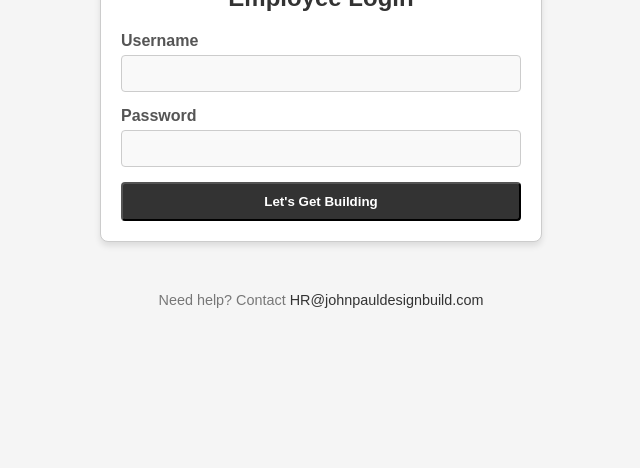
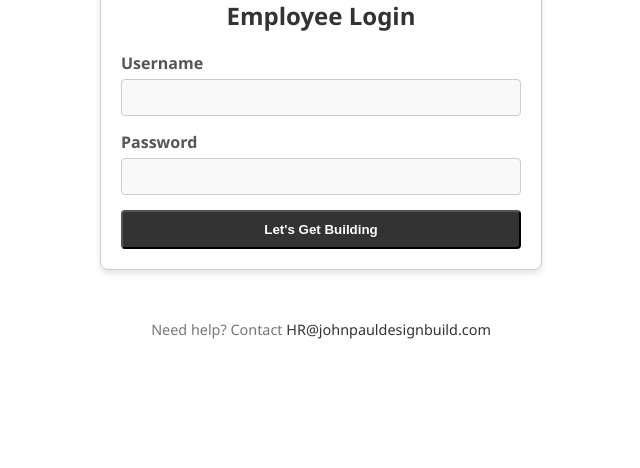
Before and after one commit to VPJPDB/JPDBEmployeePortal, a Django app: page / in a window 1280 px wide. Shown: the part 332-800 px from the top of the page, without its empty margins (319-959 px from the left). Run offline with Django 5.2, Linux system fonts and the light colour scheme.

Commit message:
Update templates and forms for consistency and usability
* **Templates**: Update `training/templates/training/handbook.html` and `training/templates/training/login.html` to use 'Segoe UI' font and white background color for consistency with JPdesignbuild.com.
* **Forms**: Enhance `HRReportForm`, `SafetySurveyForm`, `CheckInForm`, and `TrainingFollowUpForm` in `training/forms.py` with placeholder text for better user experience.

```diff
--- a/training/templates/training/handbook.html
+++ b/training/templates/training/handbook.html
@@ -6,10 +6,10 @@
     <title>Employee Handbook - John Paul Design Build</title>
     <style>
         body {
-            font-family: 'Arial', sans-serif;
+            font-family: 'Segoe UI', system-ui, Roboto, 'Helvetica Neue', Arial, sans-serif;
             margin: 0;
             padding: 0;
-            background-color: #f5f5f5;
+            background-color: #fff;
             color: #333;
         }
         .header {
--- a/training/templates/training/login.html
+++ b/training/templates/training/login.html
@@ -7,10 +7,10 @@
     <title>Login - John Paul Design Build</title>
     <style>
         body {
-            font-family: 'Arial', sans-serif;
+            font-family: 'Segoe UI', system-ui, Roboto, 'Helvetica Neue', Arial, sans-serif;
             margin: 0;
             padding: 0;
-            background-color: #f5f5f5;
+            background-color: #fff;
             color: #333;
         }
         .header {
```
Also changed, not shown: training/forms.py (+8 -8 lines).
